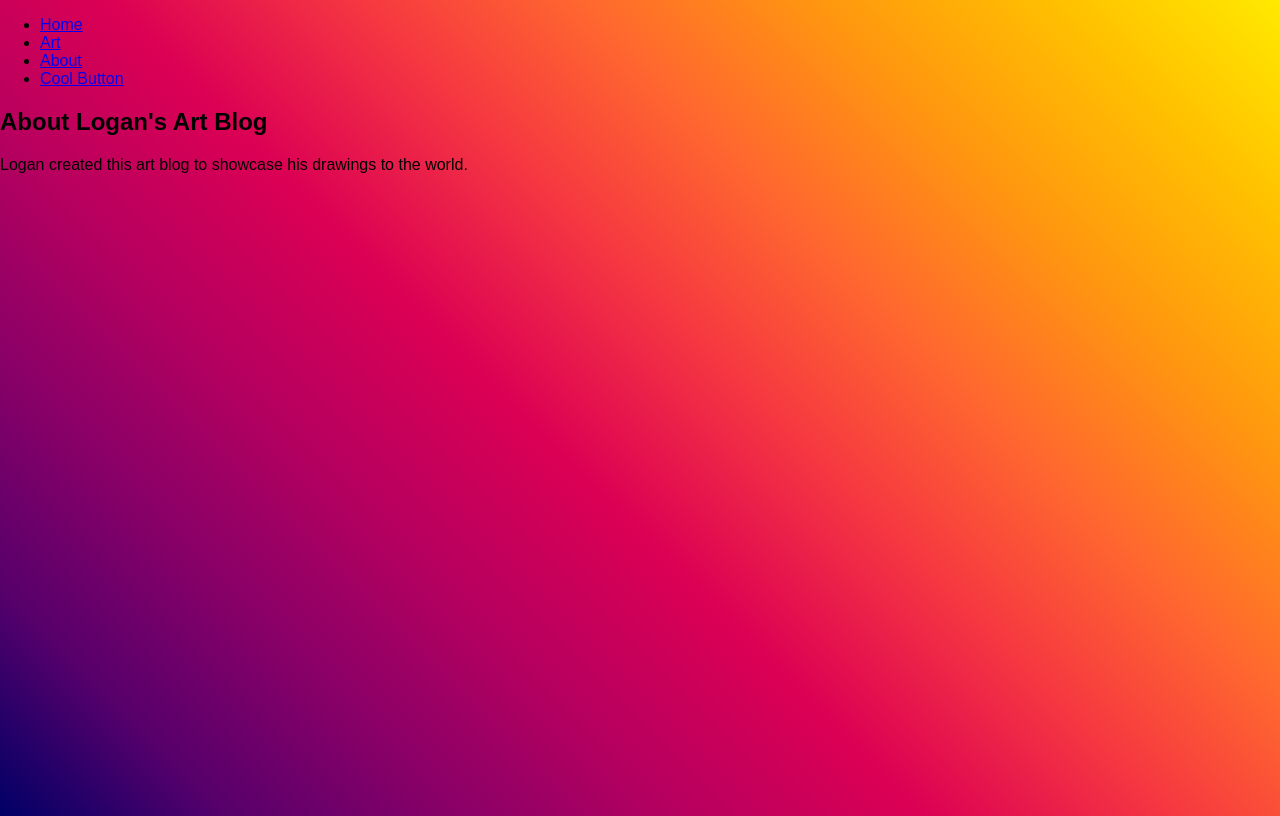
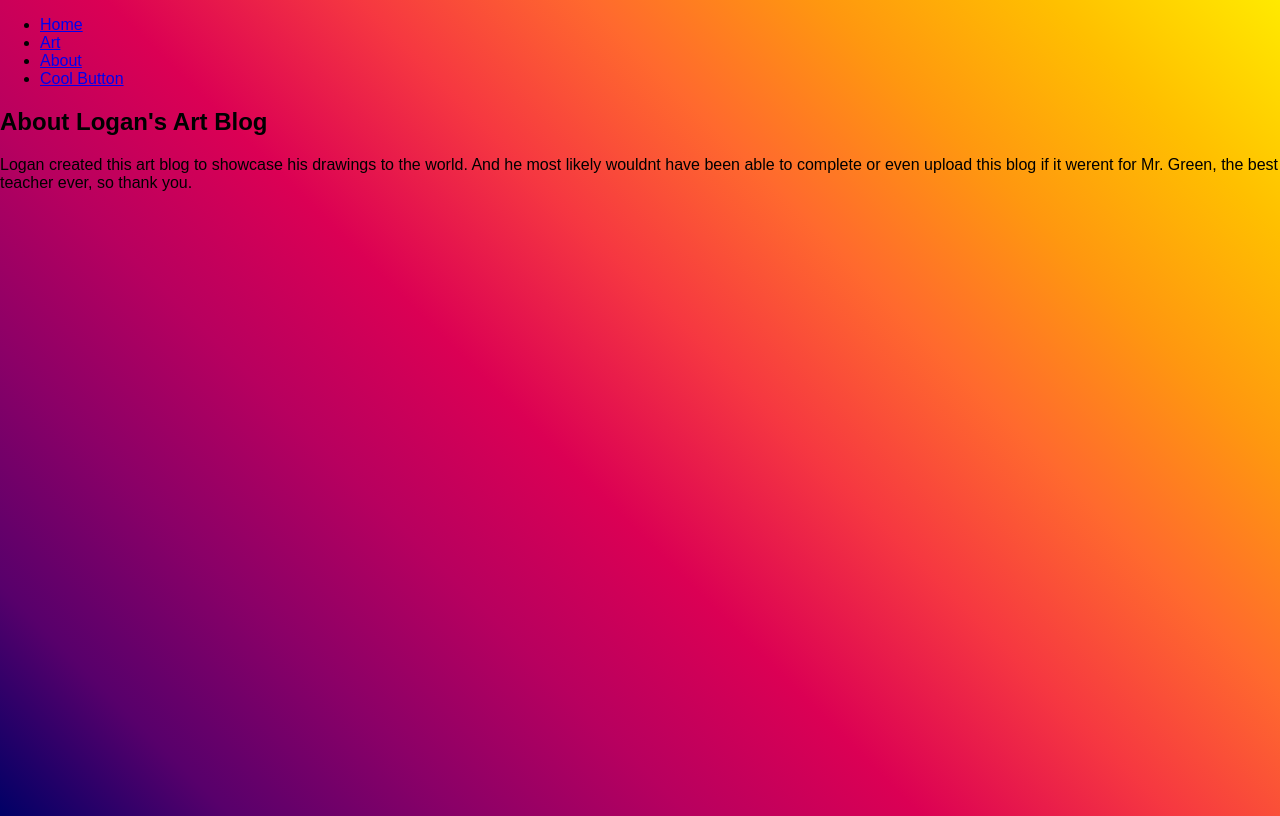
Before and after one commit to Logaboi731/logans-art-blog, a plain HTML site: page about.html in a window 1280 px wide. Drawn offline with Linux system fonts and the light colour scheme.

Commit message:
Update about.html

```diff
--- a/about.html
+++ b/about.html
@@ -21,7 +21,7 @@
     <!-- About Page Content -->
     <section class="about-page">
         <h1>About Logan's Art Blog</h1>
-        <p>Logan created this art blog to showcase his drawings to the world.</p>
+        <p>Logan created this art blog to showcase his drawings to the world. And he most likely wouldnt have been able to complete or even upload this blog if it werent for Mr. Green, the best teacher ever, so thank you.</p>
     </section>
 </body>
 </html>
```
